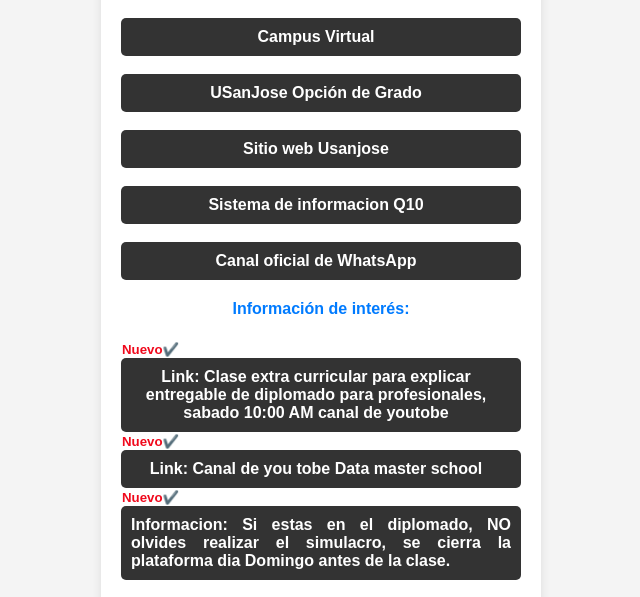
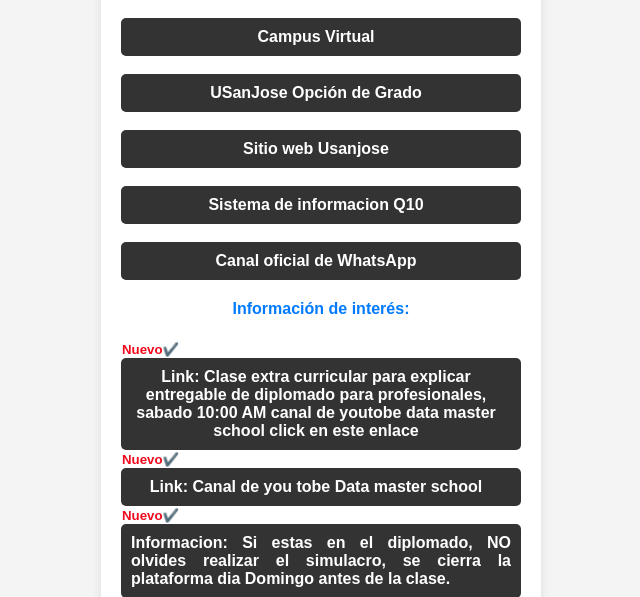
Before and after one commit to AlexHurPi/HorarioAmigos, a plain HTML site: page index.html in a window 1280 px wide. Shown: the part 1382-1979 px from the top of the page, without its empty margins (319-959 px from the left). Drawn offline with Linux system fonts and the light colour scheme.

Commit message:
Commit 58

```diff
--- a/index.html
+++ b/index.html
@@ -270,7 +270,8 @@
         <div class="animation"><h5>Nuevo✔️</h5> </div>
         <a href="https://youtube.com/live/qiQ-0Kd6ozs?feature=share" target="_blank">
             <span class="titulo">Link: Clase extra curricular para explicar entregable de
-                diplomado para profesionales, sabado 10:00 AM canal de youtobe
+                diplomado para profesionales, sabado 10:00 AM canal de youtobe data master school
+                click en este enlace
             </span>
         </a>
 
```
